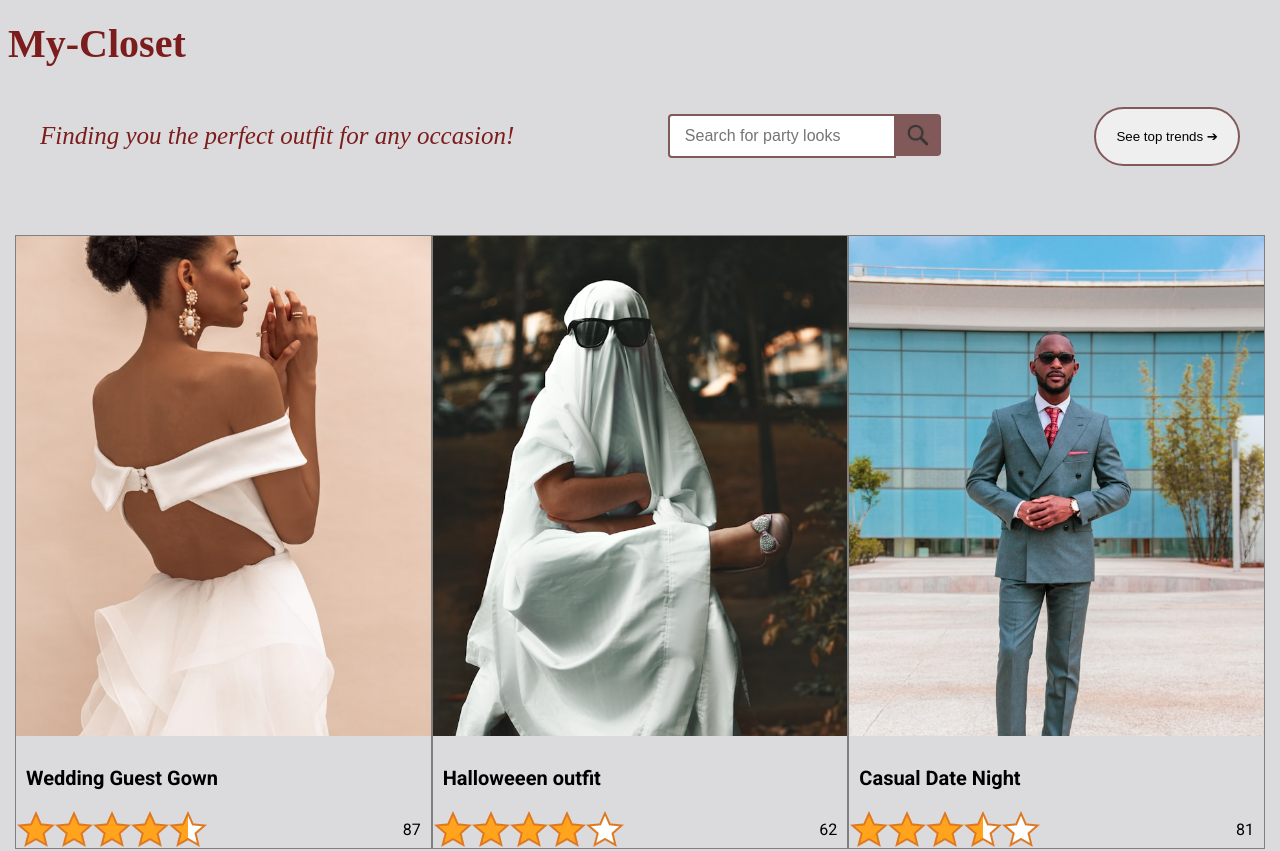
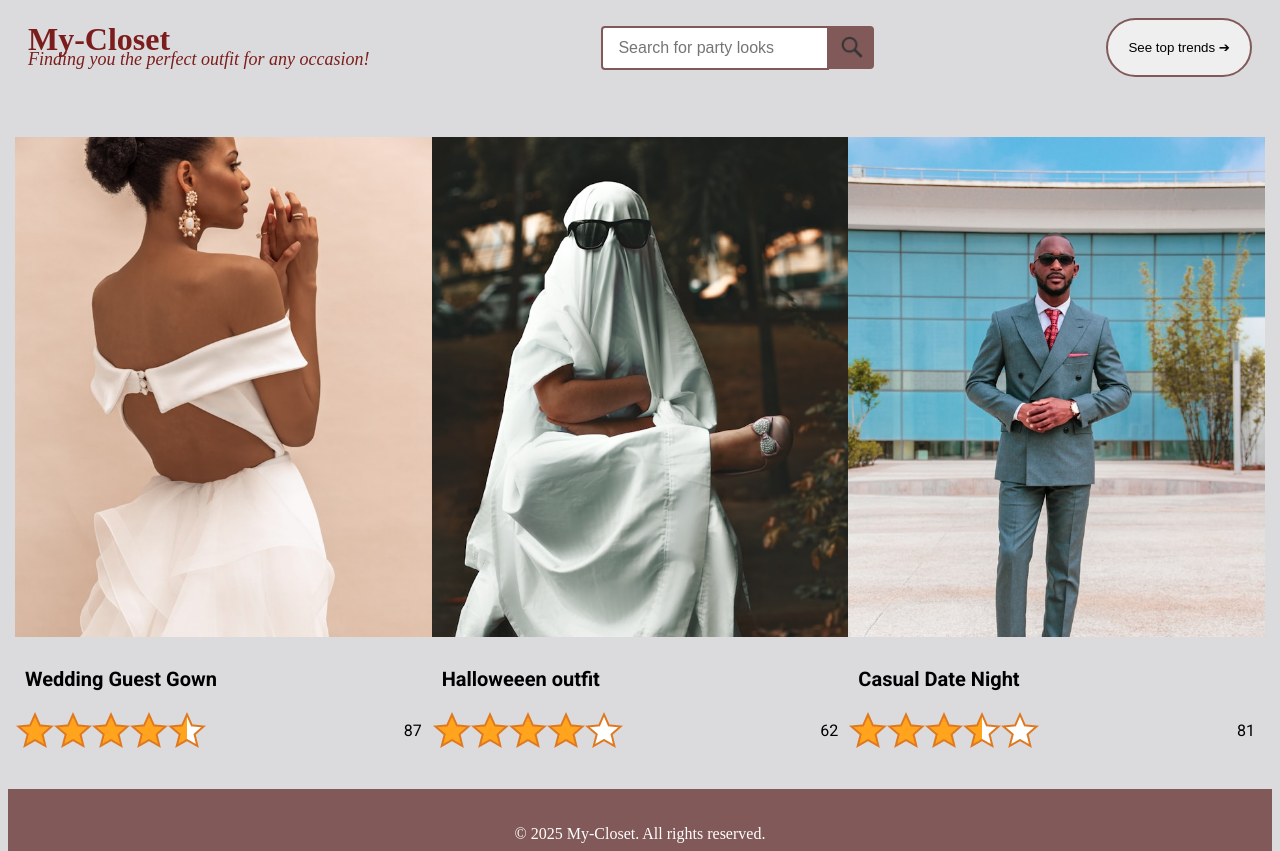
Before and after one commit to Tenagabriel/my-Closet, a plain HTML site: page index.html in a window 1280 px wide. Shown: the top 851 px of the page. Drawn offline with Linux system fonts and the light colour scheme.

Commit message:
Changed the transform property to scale for a better UI and also redesigned the header

```diff
--- a/index.html
+++ b/index.html
@@ -20,12 +20,10 @@
 
   </head>
   <body>
-    <div>
-     <h1 class="brand-name">My-Closet</h1>
-    </div>
    <header>
      <div class="closet-header">
       <div class="closet-left-section">
+        <h1 class="brand-name">My-Closet</h1>
         <p class="closet-motto">Finding you the perfect outfit for any occasion!</p>
       </div>
       <div class="closet-middle-section">
--- a/styles/main-header.css
+++ b/styles/main-header.css
@@ -8,8 +8,12 @@
   justify-content: space-between;
   align-items: center;
   padding: 10px 20px;
-  max-width: 1200px;
+  max-width: 1270px;
   margin: auto;
+}
+
+.closet-left-section {
+ line-height: 0;
 }
 
 .trend-button {
@@ -22,6 +26,8 @@
   color: white;
   background-color: rgb(129, 89, 89);
   cursor: pointer;
+  transform: translateY(-10px);
+  transition: all 0.6s ease-out;
 }
 
 .search-bar {
@@ -40,7 +46,7 @@
 .search-button {
   background-color: rgb(129, 89, 89);
   width: 45px;
-  height: 42px;
+  height: 43px;
   border-top-right-radius: 4px;
   border-bottom-right-radius: 4px;
   flex-shrink: 0;
@@ -62,15 +68,16 @@
 }
 
 .closet-motto {
-  font-size: 25px;
+  font-size: 18px;
   font-style: oblique;
   color: rgb(124, 29, 29);
 }
 
 .brand-name {
-  font-size: 2.5rem;
+  font-size: 2.0rem;
   color: rgb(124, 29, 29);
   margin: 20px 0;
+  padding-right: 5px;
 }
 
 @media (max-width: 600px) {
--- a/styles/main.css
+++ b/styles/main.css
@@ -24,10 +24,16 @@
   margin: 0 auto;
 }
 .illustration-container {
-  border: 1px solid grey;
   width: 500px;
   display: flex;
   flex-direction: column;
+}
+
+
+.illustration-container:hover {
+  box-shadow: 0 4px 8px rgba(0, 0, 0, 0.1);
+  transform: scale(1.05);
+  transition: all 0.6s ease-out;
 }
 
 .image-container {
@@ -48,6 +54,7 @@
   padding-left: 10px;
 }
 
+
 .illustration-rating {
   display: flex;
   align-items: center;
@@ -55,9 +62,3 @@
   padding-left: 0px;
   padding-right: 10px;
 }
-
-.illustration-container:hover {
-  box-shadow: 0 4px 8px rgba(0, 0, 0, 0.1);
-  transform: translateY(-40px);
-  transition: all 0.6s ease;
-}
```
